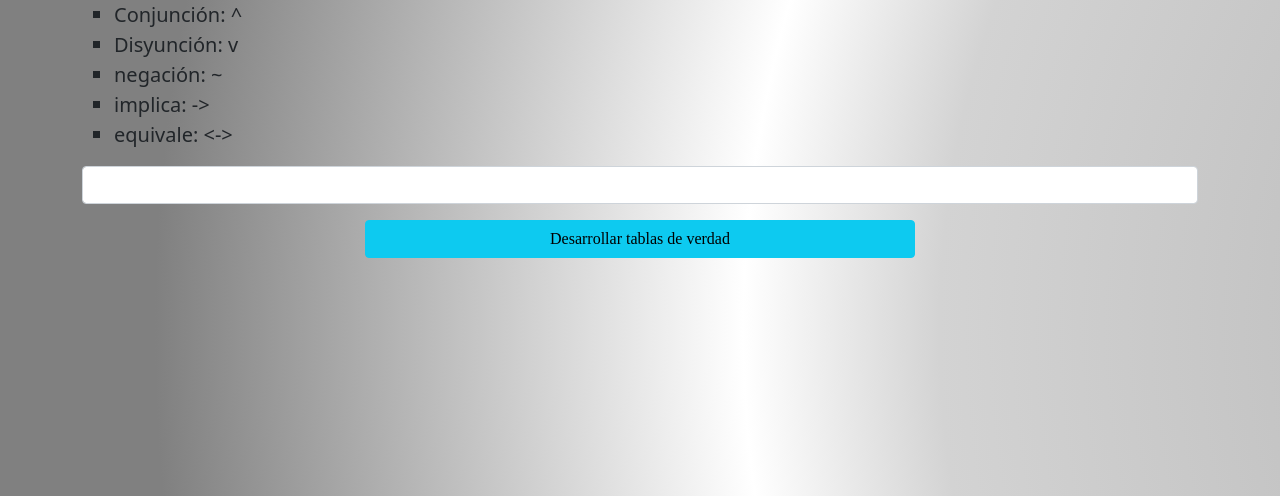
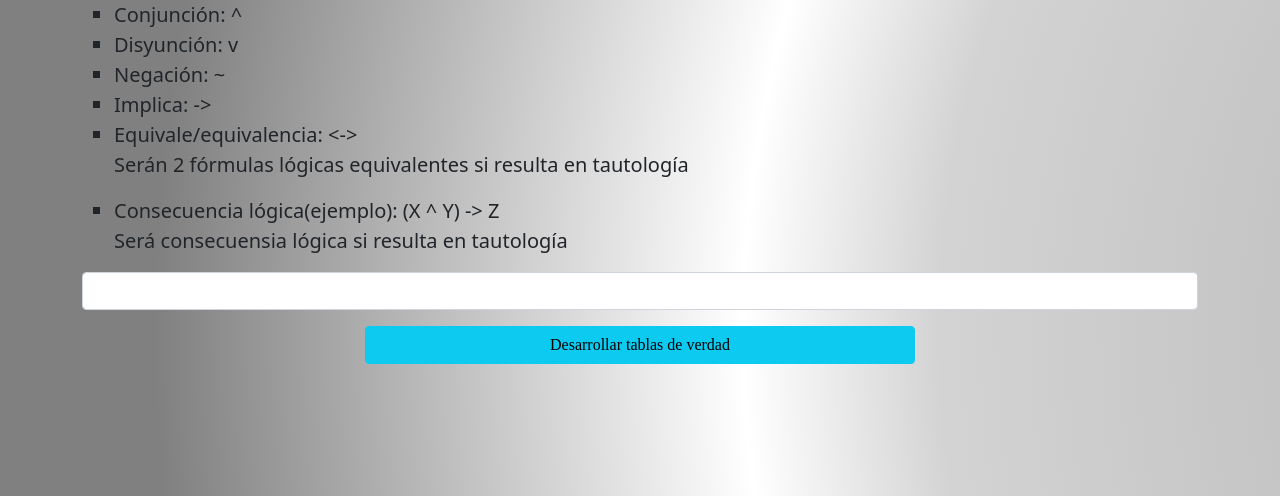
Before and after one commit to HugoOropezaV/SchoolTools, a Flask app: template templates/logica.html in a window 1280 px wide. Shown: the part 70-566 px from the top of the page. Run offline with Flask 2, Linux system fonts and the light colour scheme; the template is opened without the code that fills it, so the values that code supplies are empty; some libraries are stand-ins or nearby versions.

Commit message:
Logica terminado, añadí satiisfactibilidad y validez de proposiciones

```diff
--- a/binomio.py
+++ b/binomio.py
@@ -1106,7 +1106,7 @@ def desarrolla_logica():
     frase_logica_corregida = corrige_proposiciones(frase_logica)
     if frase_logica_corregida == None:
         frase_logica_corregida = "no legible"
-        return render_template("logica.html", frase_logica_corregida = frase_logica_corregida)
+        return render_template("logica.html", frase_logica_corregida = frase_logica_corregida, frase_logica = frase_logica)
 
     lista_proposicion, lista_proposiciones = posibilidades_logicas(frase_logica_corregida)
 
@@ -1337,14 +1337,14 @@ def clasifica_proposiciones_por_solucion(soluciones_finales):
         filas_verdaderas += (", " + str(soluciones_verdaderas[1][index]))
 
     if soluciones_verdaderas[0] == len(soluciones_finales):
-        clasificacion = ("tautología, y es satisfactible en todas las filas")
+        clasificacion = ("una tautología, y es satisfactible en todas las filas")
     elif 2 > soluciones_verdaderas[0] > 0:
         clasificacion = ("satisfactible en la fila: " + str(soluciones_verdaderas[1][0]) + filas_verdaderas)
 
     elif soluciones_verdaderas[0] > 0:
         clasificacion = ("satisfactible en las filas: " + str(soluciones_verdaderas[1][0]) + filas_verdaderas)
     elif soluciones_verdaderas[0] == 0:
-        clasificacion = ("contradicción, e insatisfactible en todas las filas")
+        clasificacion = ("una contradicción, e insatisfactible en todas las filas")
 
 
     return clasificacion
--- a/templates/home.html
+++ b/templates/home.html
@@ -6,6 +6,9 @@ fondo_inicio
 
 {% block contenido %}
 <main>
+    <div  align="center">
+        Buena Suerte!
+    </div>
     <footer class="footer">
         <div class="container autor" align="right">
             Hugo Andres Oropeza Villalpando
--- a/templates/logica.html
+++ b/templates/logica.html
@@ -11,13 +11,22 @@
             Disyunción: v
         </li>
         <li>
-            negación: ~
+            Negación: ~
         </li>
         <li>
-            implica: ->
+            Implica: ->
         </li>
         <li>
-            equivale: <->
+            Equivale/equivalencia: <->
+            <p>
+                Serán 2 fórmulas lógicas equivalentes si resulta en tautología
+            </p>
+        </li>
+        <li>
+            Consecuencia lógica(ejemplo): (X ^ Y) -> Z
+            <p>
+                Será consecuensia lógica si resulta en tautología
+            </p>
         </li>
     </ul>
 
@@ -78,7 +87,7 @@
     <div>
         {% if frase_logica_corregida == "no legible" %}
         <p class="resultado">
-            hubo un error en la proposición ingresada al leerla
+            hubo un error en la proposición: {{ frase_logica | safe }} al leerla
         </p>
         {% else %}
         {% endif %}
--- a/templates/mendel.html
+++ b/templates/mendel.html
@@ -47,7 +47,7 @@
                 </button>
             </div>
         {% else %}
-            <form class="row g-3" method="post" action="/logica" id="formulario">
+            <form class="row g-3" method="post" action="/mendel" id="formulario">
 
                 <div class="d-grid gap-2 col-3 mx-auto" >
                     <label class="form-label" for="cantidad_alelos">
```
